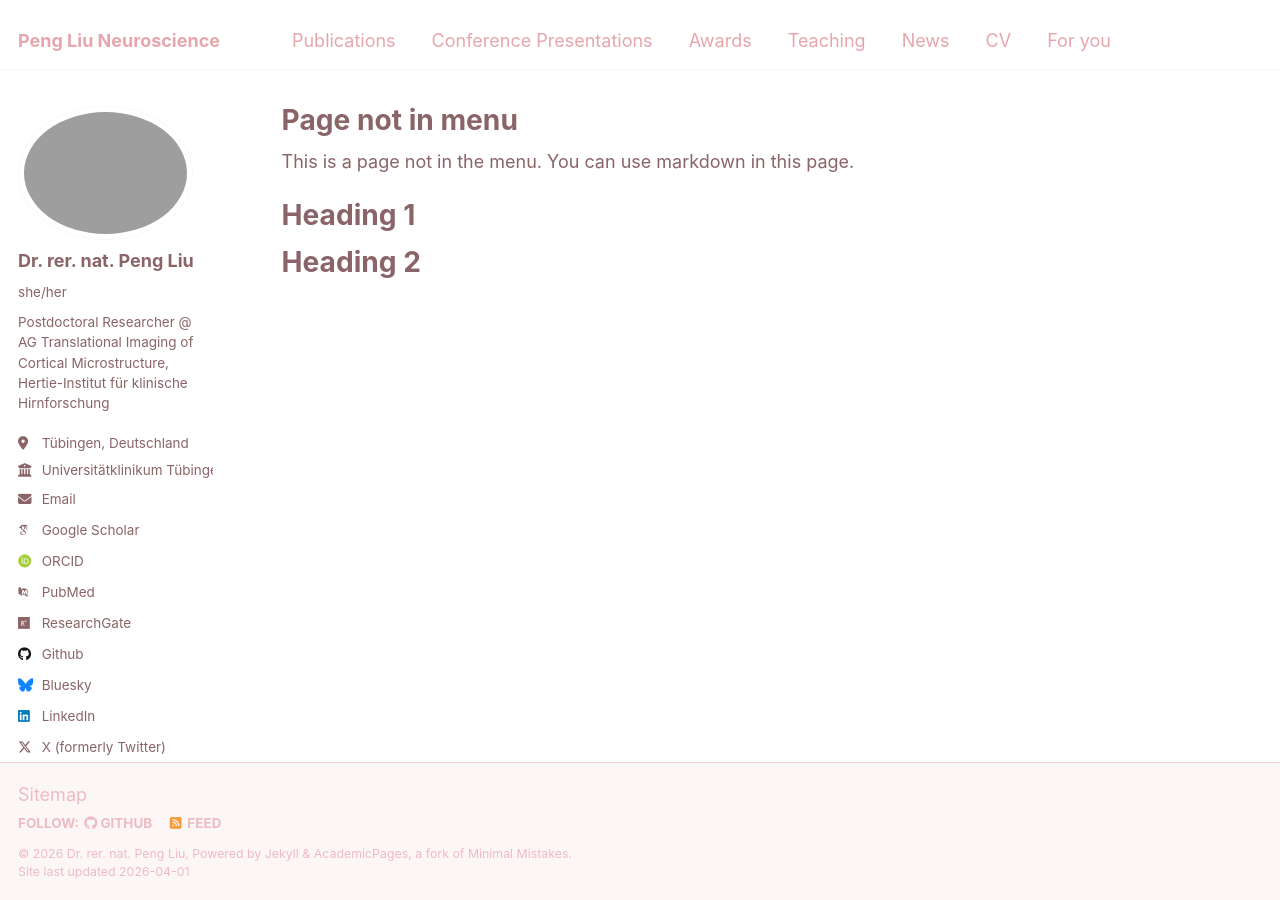
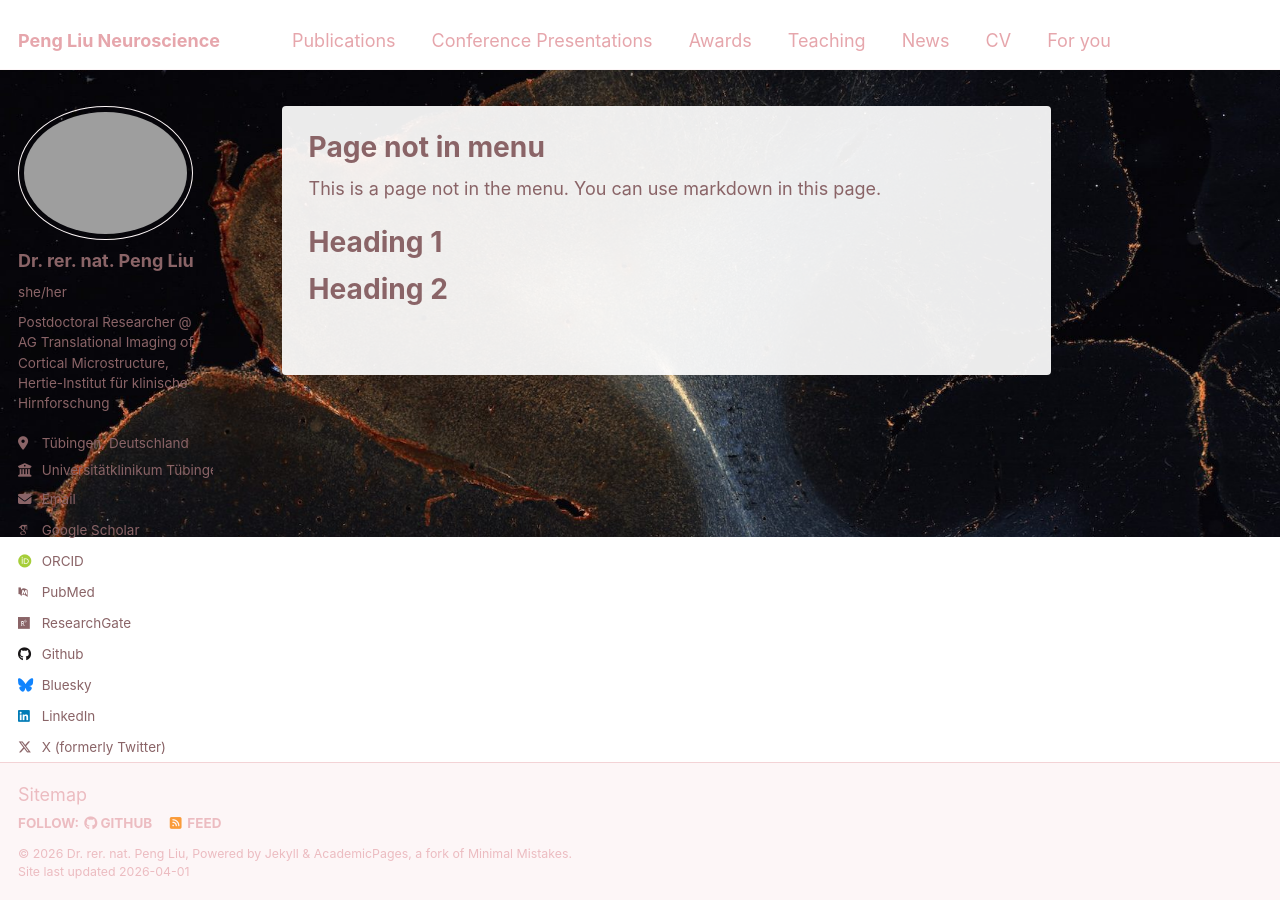
Before and after one commit to PengLiu1120/pengliu, a Jekyll site: the page built from _pages/non-menu-page.md, in a window 1280 px wide. Built offline with Jekyll 4.4.1, drawn with Linux system fonts in a browser that asks for light colours; some web fonts are replaced.

Commit message:
background

```diff
--- a/_sass/_base.scss
+++ b/_sass/_base.scss
@@ -14,6 +14,11 @@ body {
   color: $text-color;
   font-family: $global-font-family;
   line-height: 1.5;
+  background-image: url("/images/cropped-axons.jpeg");
+  background-attachment: fixed;
+  background-size: cover;
+  background-position: center;
+  background-repeat: no-repeat;
 
   &.overflow--hidden {
     /* when primary navigation is visible, the content in the background won't scroll */
@@ -328,3 +333,9 @@ b, i, strong, em, blockquote, p, q, span, figure, img, h1, h2, header, input, a,
 .sidebar {
   animation: fadeLeft 0.5s ease both;
 }
+
+.page__inner-wrap {
+  background-color: rgba(255, 255, 255, 0.92);
+  padding: 1.5em;
+  border-radius: 4px;
+}
```
Also changed, not shown: images/cropped-axons.jpeg (added).
